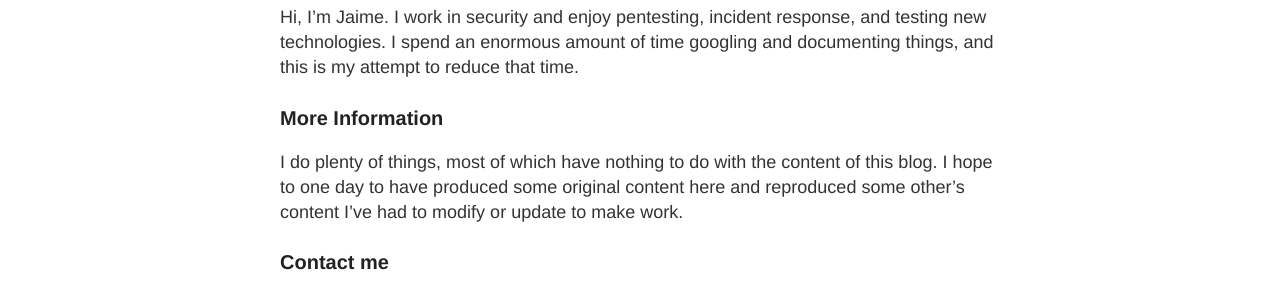
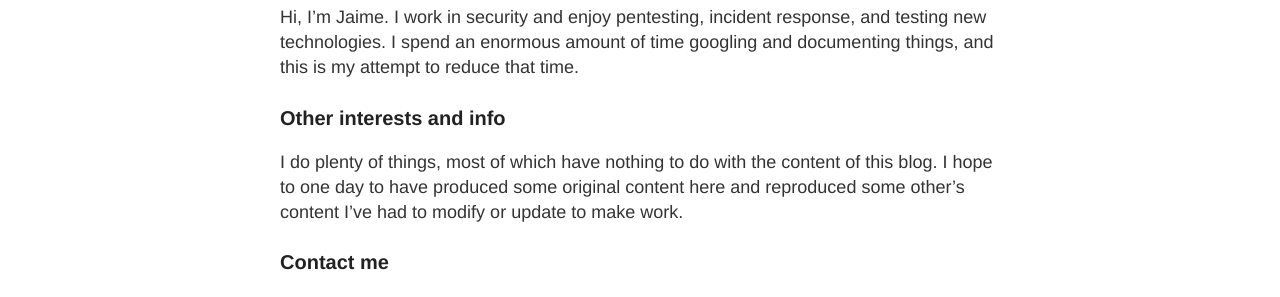
Before and after one commit to remotephone/blog.rmtph.one, a Jekyll site: the page built from about.md, in a window 1280 px wide. Shown: the part 222-519 px from the top of the page. Built offline with Jekyll 4.4.1, drawn with Linux system fonts in a browser that asks for light colours.

Commit message:
updating about

```diff
--- a/about.md
+++ b/about.md
@@ -6,7 +6,7 @@ permalink: /about/
 
 Hi, I'm Jaime. I work in security and enjoy pentesting, incident response, and testing new technologies. I spend an enormous amount of time googling and documenting things, and this is my attempt to reduce that time.
 
-### More Information
+### Other interests and info
 
 I do plenty of things, most of which have nothing to do with the content of this blog. I hope to one day to have produced some original content here and reproduced some other's content I've had to modify or update to make work.
 
```
